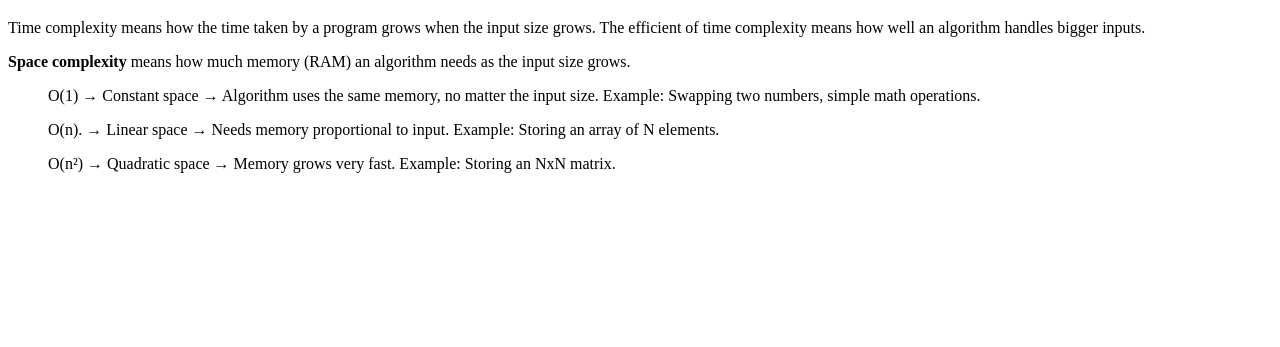
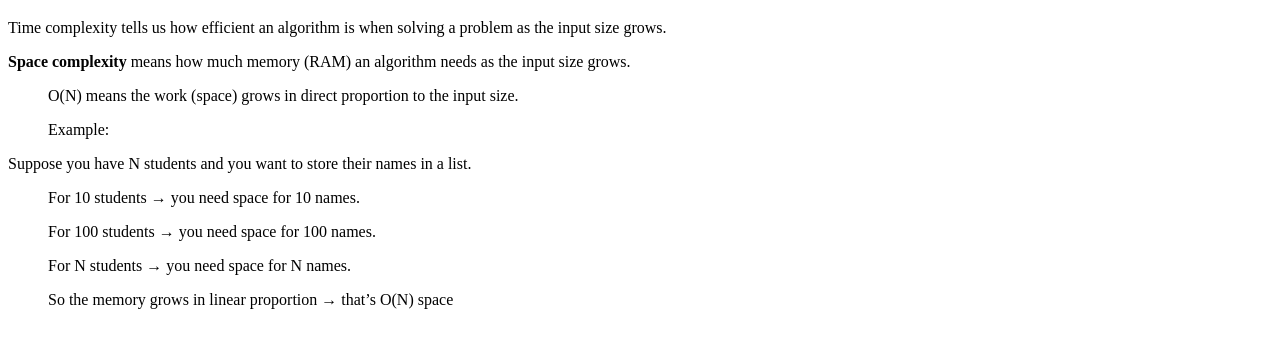
Before and after one commit to acciojob/time-and-space-complexity-akhil12345-cloud, a website: page main.html in a window 1280 px wide. Shown: the part 61-408 px from the top of the page. Drawn offline with Linux system fonts and the light colour scheme.

Commit message:
created a submission

```diff
--- a/main.html
+++ b/main.html
@@ -8,21 +8,21 @@
 
 <body>
 	<h1> Time and Space Complexity</h1>
-	<p>Time complexity means how the time taken by a program grows when the input size grows.
-	The efficient of time complexity means how well an algorithm handles bigger inputs.</p>
+	<p>Time complexity tells us how efficient an algorithm is when solving a problem as the input size grows.</p>
 
 	<p><b>Space complexity</b> means how much memory (RAM) an algorithm needs as the input size grows.
+	<ol>O(N) means the work (space) grows in direct proportion to the input size.</ol>
+		<ol>Example:</ol>
 
-		<ol>
+Suppose you have N students and you want to store their names in a list.
 
-O(1) → Constant space → Algorithm uses the same memory, no matter the input size.
-Example: Swapping two numbers, simple math operations.</ol>
+<ol>For 10 students → you need space for 10 names.</ol>
 
-<ol>O(n). → Linear space → Needs memory proportional to input.
-Example: Storing an array of N elements.</ol>
+<ol>For 100 students → you need space for 100 names.</ol>
 
-<ol>O(n²) → Quadratic space → Memory grows very fast.
-Example: Storing an NxN matrix.</ol>
+<ol>For N students → you need space for N names.</ol>
+
+<ol>So the memory grows in linear proportion → that’s O(N) space</ol>
 
 </p>
 	<!-- the entire body must be written by student -->
```
